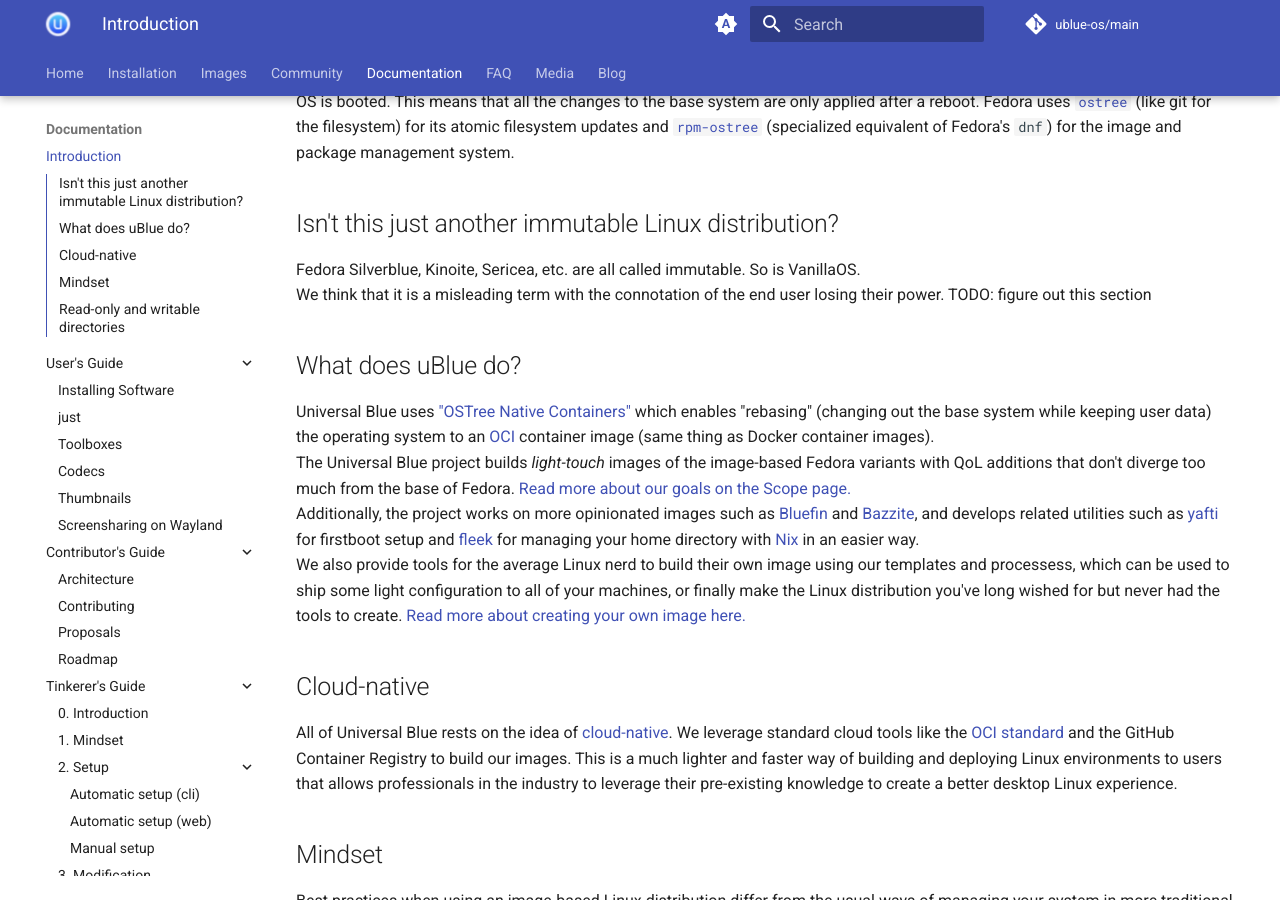
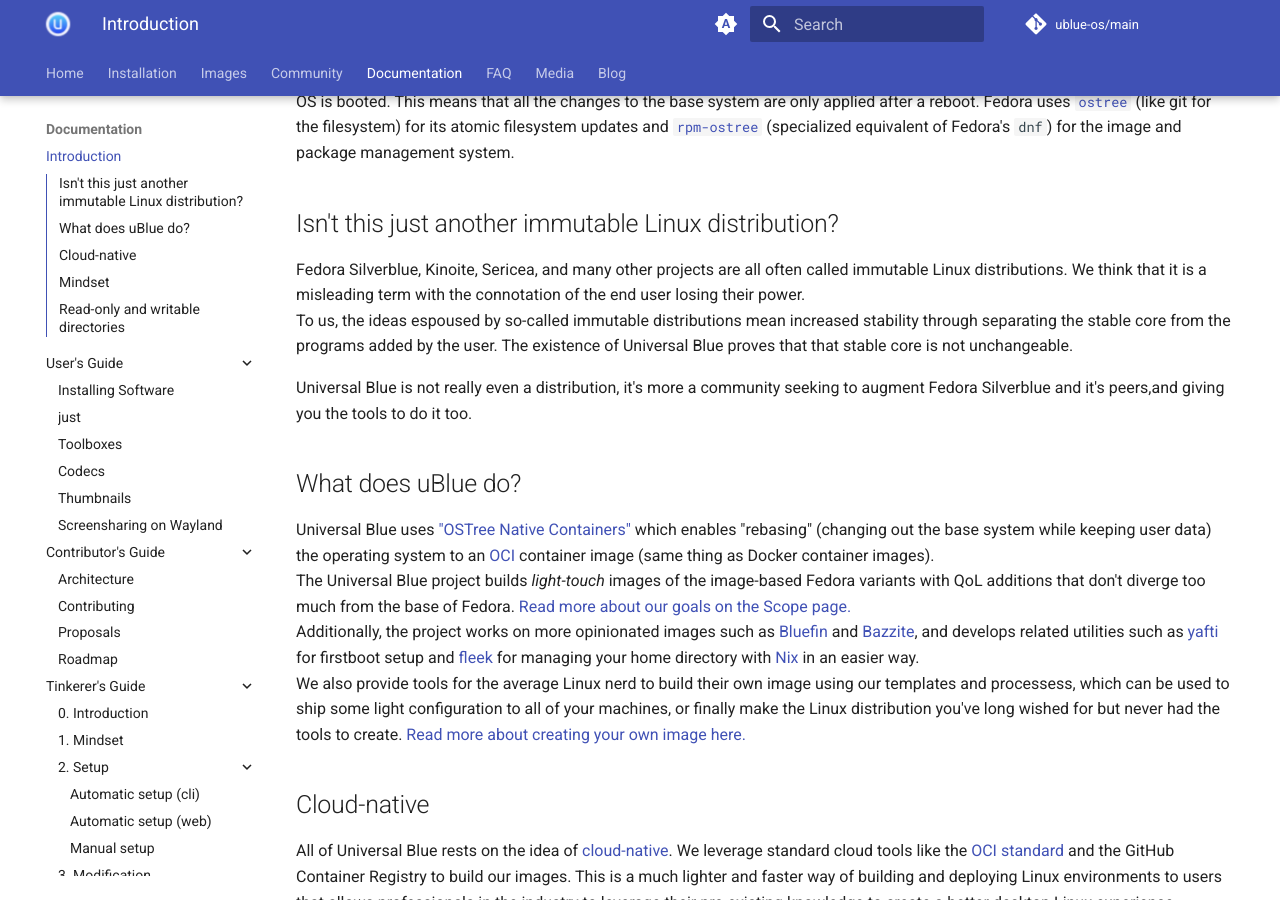
Before and after one commit to ublue-os/website, an MkDocs documentation site: the page built from docs/introduction.md, in a window 1280 px wide and 900 px high, scrolled down 322 px. Built offline with MkDocs 1.6.1 and Material for MkDocs 9.7.7, drawn with Linux system fonts in a browser that asks for light colours; comment, search, counter and statistics services are not loaded.

Commit message:
chore: finish the "immutable" section of the intro

```diff
--- a/docs/introduction.md
+++ b/docs/introduction.md
@@ -4,9 +4,11 @@ Image-based in the context of Linux distributions means that the operating syste
 
 ## Isn't this just another immutable Linux distribution?
 
-Fedora Silverblue, Kinoite, Sericea, etc. are all called immutable. So is VanillaOS.
+Fedora Silverblue, Kinoite, Sericea, and many other projects are all often called immutable Linux distributions.
 We think that it is a misleading term with the connotation of the end user losing their power.
-TODO: figure out this section
+To us, the ideas espoused by so-called immutable distributions mean increased stability through separating the stable core from the programs added by the user. The existence of Universal Blue proves that that stable core is not unchangeable.
+
+Universal Blue is not really even a distribution, it's more a community seeking to augment Fedora Silverblue and it's peers,and giving you the tools to do it too.
 
 ## What does uBlue do?
 
```
